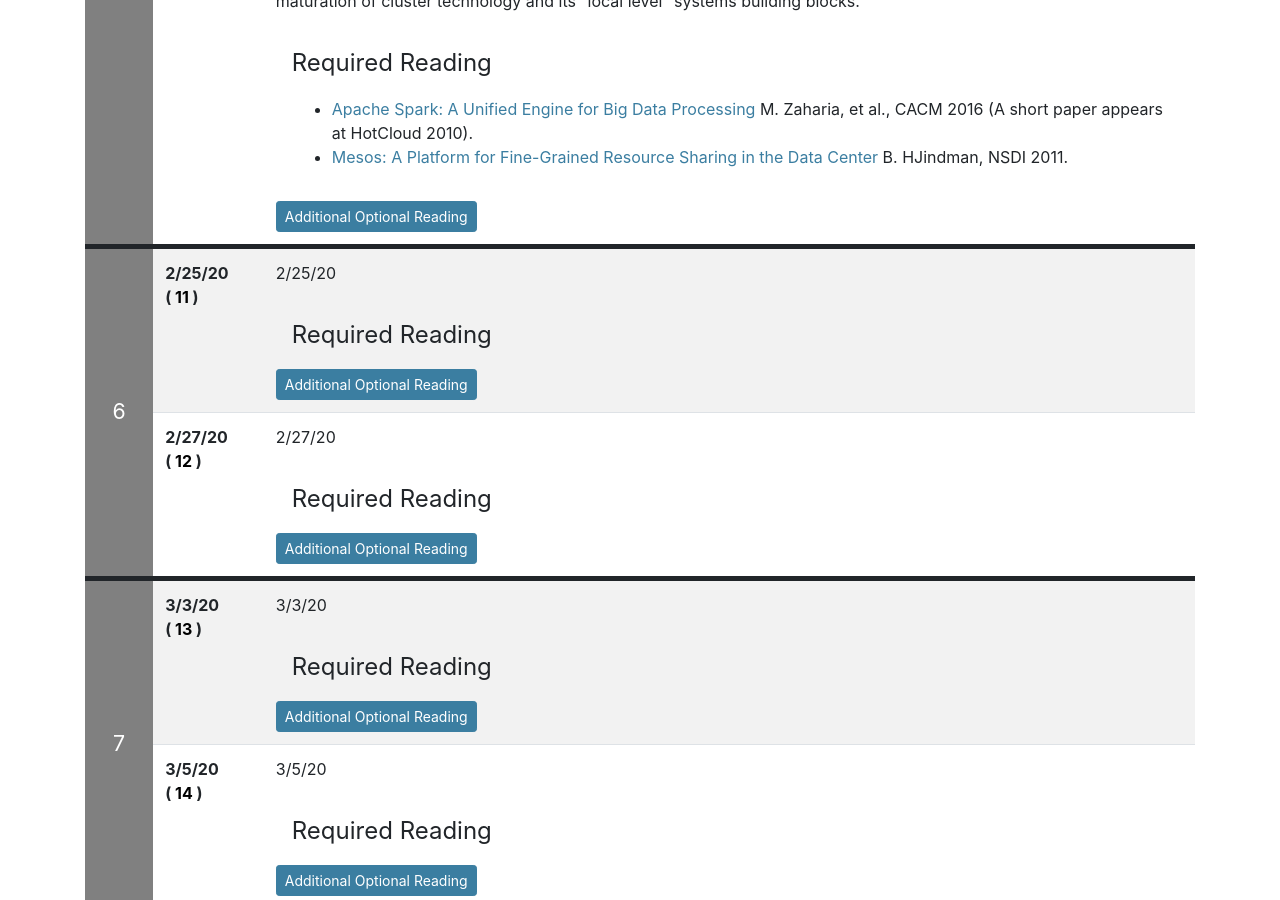
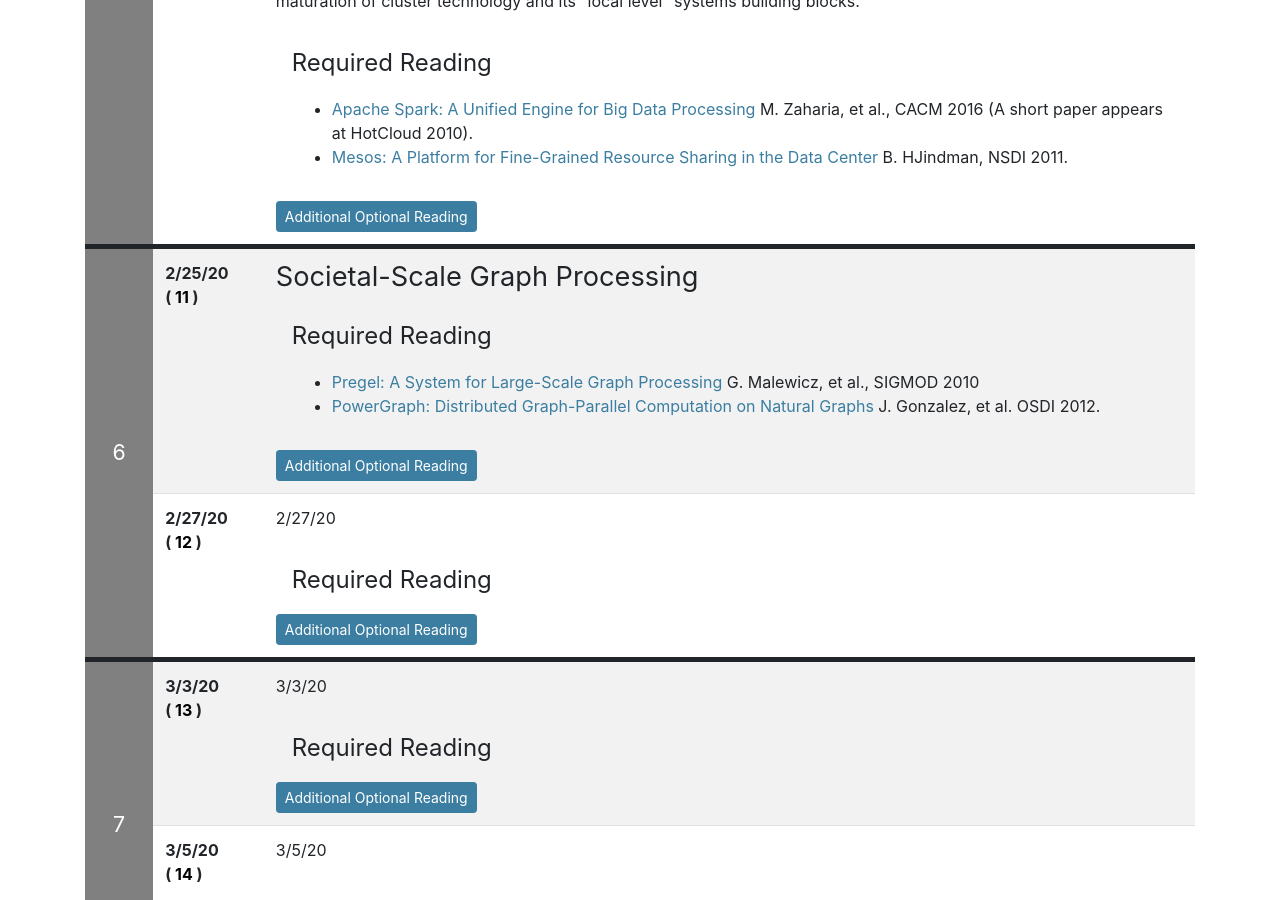
Before and after one commit to deculler/cs262b-sp20, a Jekyll site: the page built from index.md, in a window 1280 px wide and 900 px high, scrolled down 4109 px. Built offline with Jekyll 4.4.1, drawn with Linux system fonts in a browser that asks for light colours; nearby versions of some CDN libraries; our own code applies the rules of GitHub Pages for plain Markdown files.

Commit message:
add lecture 11

```diff
--- a/index.md
+++ b/index.md
@@ -298,11 +298,16 @@ Big Data Processing](https://people.eecs.berkeley.edu/~alig/papers/spark-cacm.pd
 </div>
 
 {% include syllabus_entry %}
-2/25/20
+<!-- 2/25/20 -->
+## Societal-Scale Graph Processing
+
 <div class="reading">
 <div class="required_reading" markdown="1">
+* [Pregel: A System for Large-Scale Graph Processing](https://kowshik.github.io/JPregel/pregel_paper.pdf) G. Malewicz, et al., SIGMOD 2010
+* [PowerGraph: Distributed Graph-Parallel Computation on Natural Graphs](https://www.usenix.org/system/files/conference/osdi12/osdi12-final-167.pdf) J. Gonzalez, et al. OSDI 2012.
 </div>
 <div class="optional_reading" markdown="1">
+* [GraphX: Graph Processing in a Distributed Dataflow Framework](https://www.usenix.org/node/186217) J. Gonzales, et al., OSDI 2014
 </div>
 </div>
 
```
